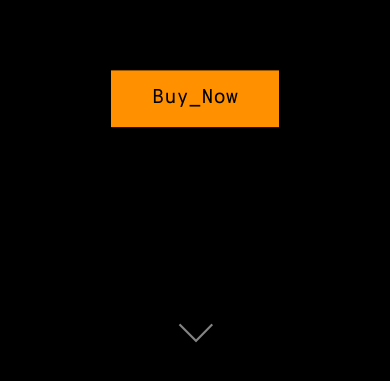
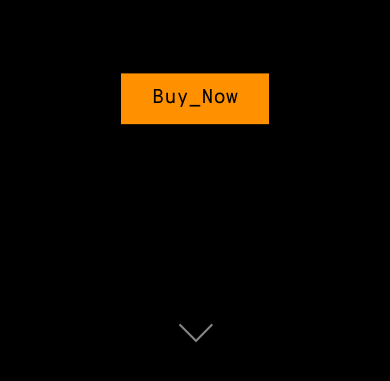
Before and after one commit to pslib-cz/2020l4web-campaign-DanCvejn, a plain HTML site: page index.html in a window 390 px wide. Shown: the part 443-824 px from the top of the page. Drawn offline with nearby package versions, Linux system fonts and the light colour scheme.

Commit message:
better cta

```diff
--- a/css/style.css
+++ b/css/style.css
@@ -735,7 +735,7 @@ footer h2 {
     }
 
     .preorder-btn {
-        padding: 15px 40px;
+        padding: 12px 30px;
         font-size: 20px;
     }
 
```
Also changed, not shown: 1 other file.
